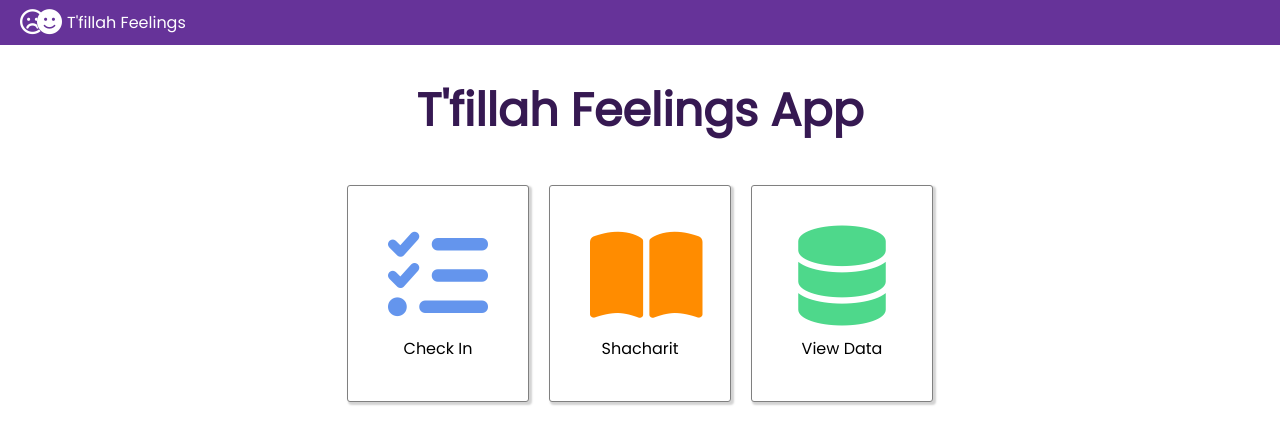
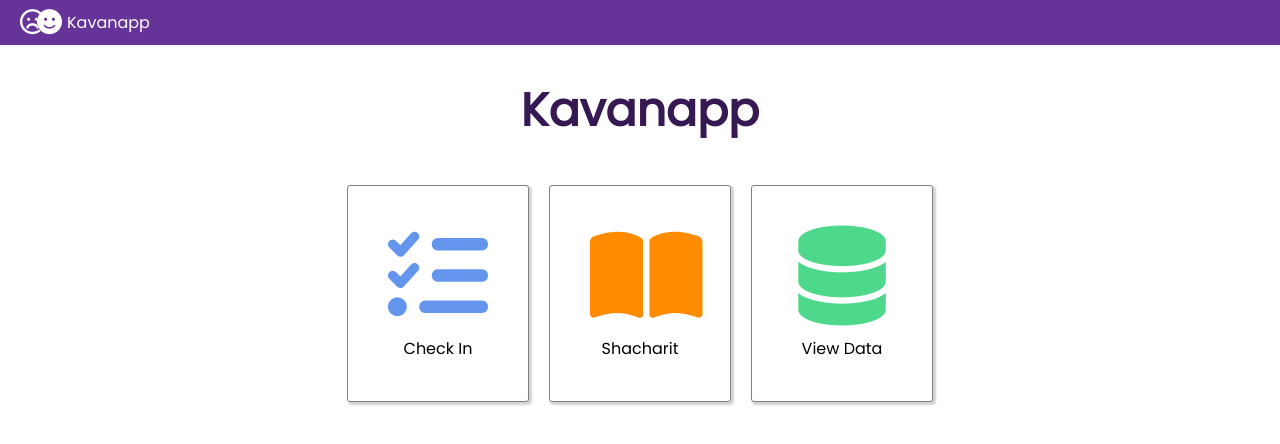
Before and after one commit to matankb/tfillah-feelings, a React (Create React App) app: page / in a window 1280 px wide. Shown: the top 444 px of the page. Built offline with nearby package versions, Linux system fonts and the light colour scheme; no server answers.

Commit message:
Replace T'fillah Feelings with Kavanapp

```diff
--- a/public/index.html
+++ b/public/index.html
@@ -22,7 +22,7 @@
       work correctly both with client-side routing and a non-root public URL.
       Learn how to configure a non-root public URL by running `npm run build`.
     -->
-  <title>T'fillah Feelings</title>
+  <title>Kavanapp</title>
 
   <!-- External Libraries -->
   <link rel='stylesheet' href='https://fonts.googleapis.com/css?family=Montserrat|Poppins:300,400|Rubik'>
--- a/src/components/Header/Header.tsx
+++ b/src/components/Header/Header.tsx
@@ -9,7 +9,7 @@ const Header = () => (
     <Link to="/" className={style['home-link']}>
       <i className={classNames('far fa-frown', style['logo-frown'])} />
       <i className={classNames('fas fa-smile', style['logo-smile'])} />
-      T'fillah Feelings
+      Kavanapp
     </Link>
   </header>
 )
--- a/src/components/Home/Home.tsx
+++ b/src/components/Home/Home.tsx
@@ -24,7 +24,7 @@ const SectionButton = (props: SectionButtonProps) => (
 const Home = () => {
   return (
     <div className={style['home-wrap']}>
-      <h1>T'fillah Feelings App</h1>
+      <h1>Kavanapp</h1>
       <div className={style['section-buttons']}>
         <SectionButton name="Check In" icon="fas fa-tasks" color="cornflowerblue" linkTo="/check-in" />
         <SectionButton name="Shacharit" icon="fas fa-book-open" color="darkorange" linkTo="/siddur" />
```
